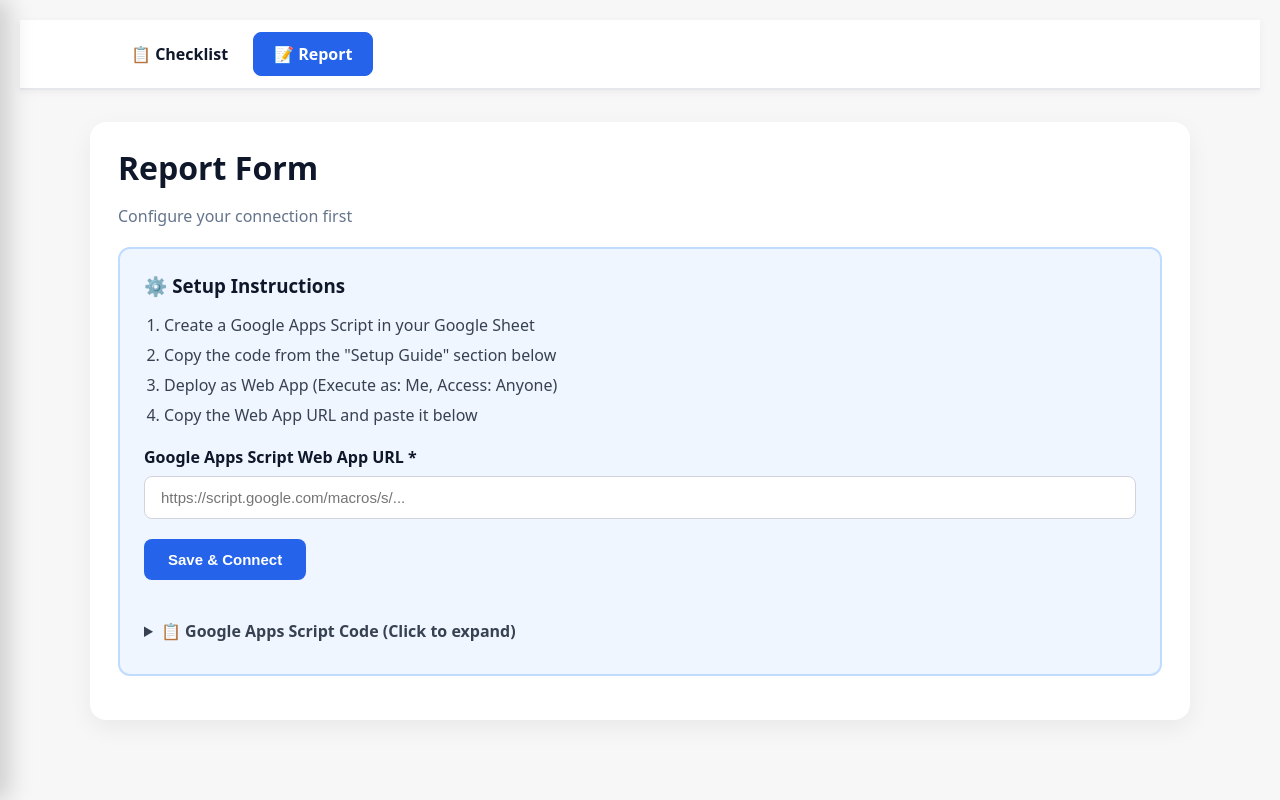
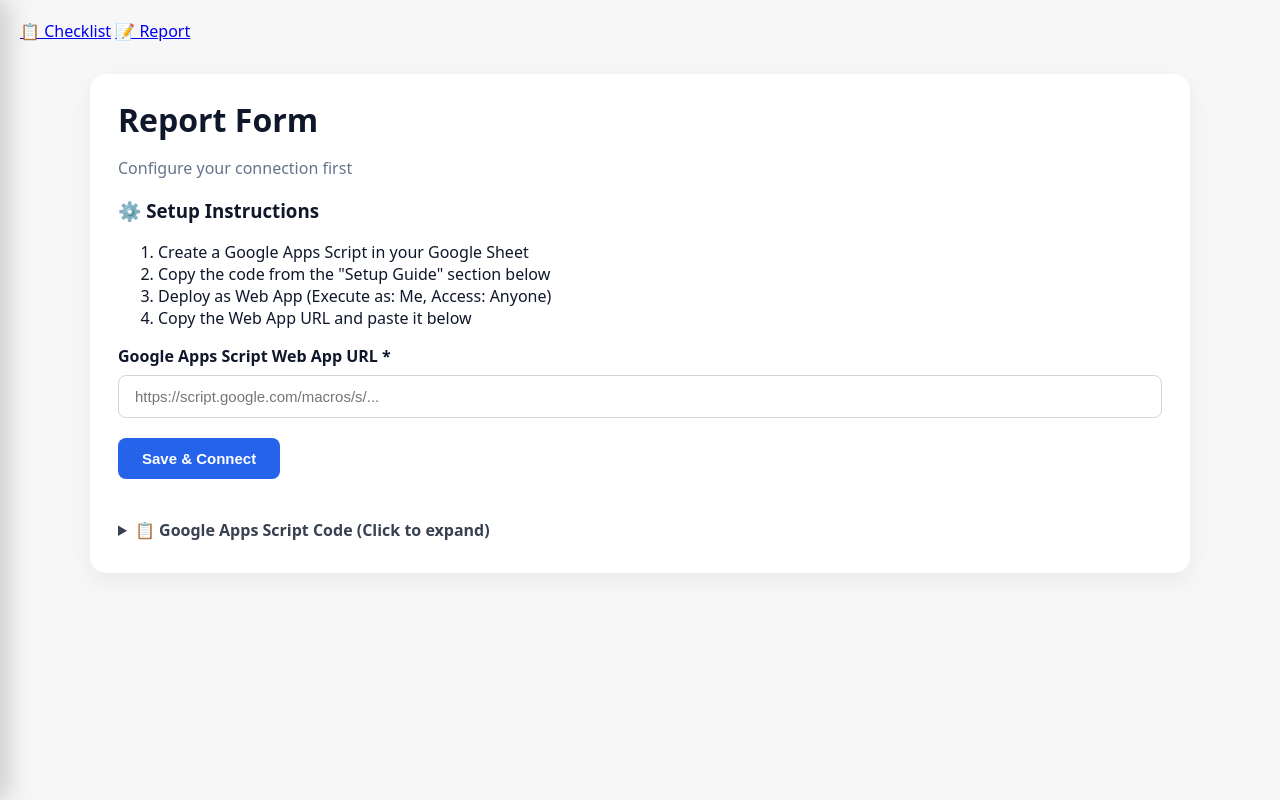
Before and after one commit to SiniS17/Checklist, a Flask app: page /report in a window 1280 px wide. Run offline with Flask 3, Linux system fonts and the light colour scheme.

Commit message:
Update report.css

```diff
--- a/static/report.css
+++ b/static/report.css
@@ -1,40 +1,15 @@
-/* Navigation Bar */
-.top-nav {
-  background: var(--card);
-  border-bottom: 2px solid #e5e7eb;
-  padding: 0;
-  position: sticky;
-  top: 0;
-  z-index: 100;
-  box-shadow: 0 2px 8px rgba(15, 23, 42, .05);
+/* Drawer Sections */
+.drawer-section {
+  margin-bottom: 24px;
 }
 
-.nav-container {
-  max-width: 1100px;
-  margin: 0 auto;
-  display: flex;
-  gap: 4px;
-  padding: 12px 20px;
-}
-
-.nav-link {
-  padding: 10px 20px;
-  text-decoration: none;
-  color: var(--ink);
-  font-weight: 600;
-  border-radius: 8px;
-  transition: all 0.2s ease;
-  border: 1px solid transparent;
-}
-
-.nav-link:hover {
-  background: #f3f4f6;
-}
-
-.nav-link.active {
-  background: var(--accent);
-  color: white;
-  border-color: var(--accent);
+.drawer-section-title {
+  font-size: 12px;
+  font-weight: 700;
+  text-transform: uppercase;
+  color: var(--muted);
+  margin-bottom: 8px;
+  letter-spacing: 0.5px;
 }
 
 /* Status Messages */
@@ -57,34 +32,6 @@
   background: #fee2e2;
   color: #991b1b;
   border: 1px solid #fca5a5;
-}
-
-/* Setup Panel */
-.setup-panel {
-  background: #eff6ff;
-  border: 2px solid #bfdbfe;
-  border-radius: 12px;
-  padding: 24px;
-  margin: 20px 0;
-}
-
-.setup-panel h3 {
-  margin: 0 0 16px;
-  color: var(--ink);
-}
-
-.setup-instructions {
-  margin-bottom: 20px;
-  color: #374151;
-}
-
-.setup-instructions ol {
-  margin: 0;
-  padding-left: 20px;
-}
-
-.setup-instructions li {
-  margin: 8px 0;
 }
 
 /* Form Styles */
```
Also changed, not shown: other parts of static/report.css (+7 -22 lines).
